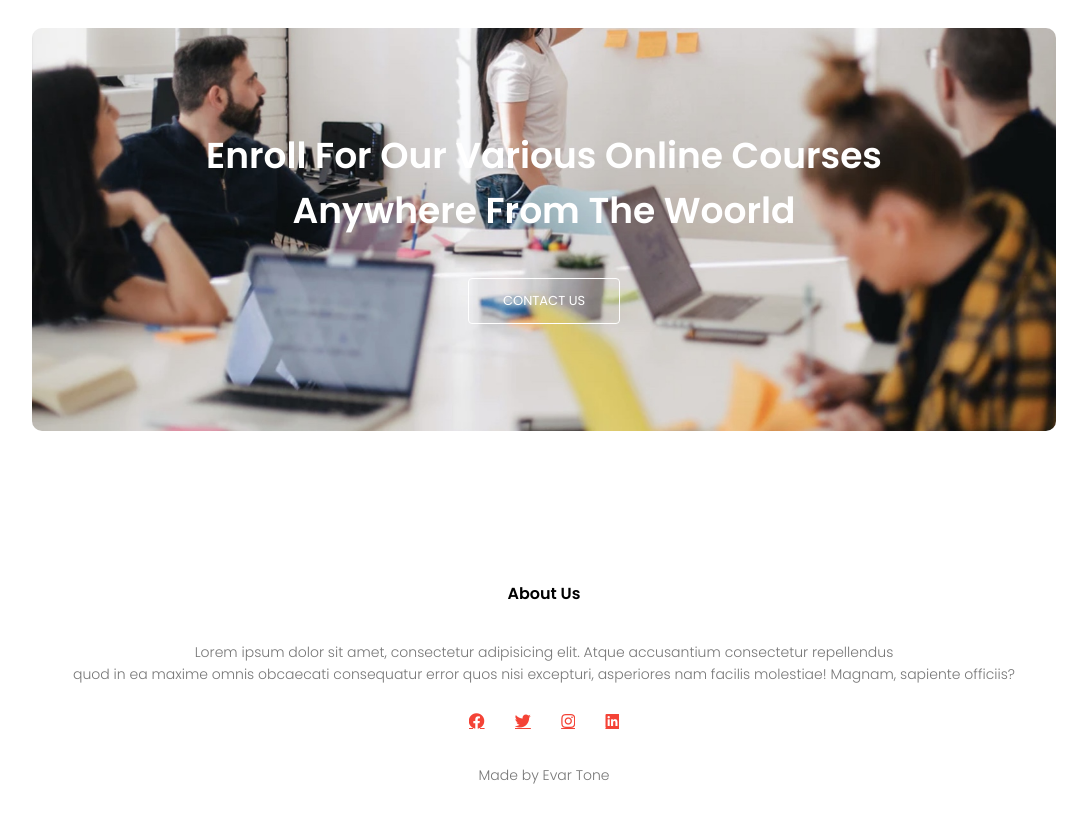
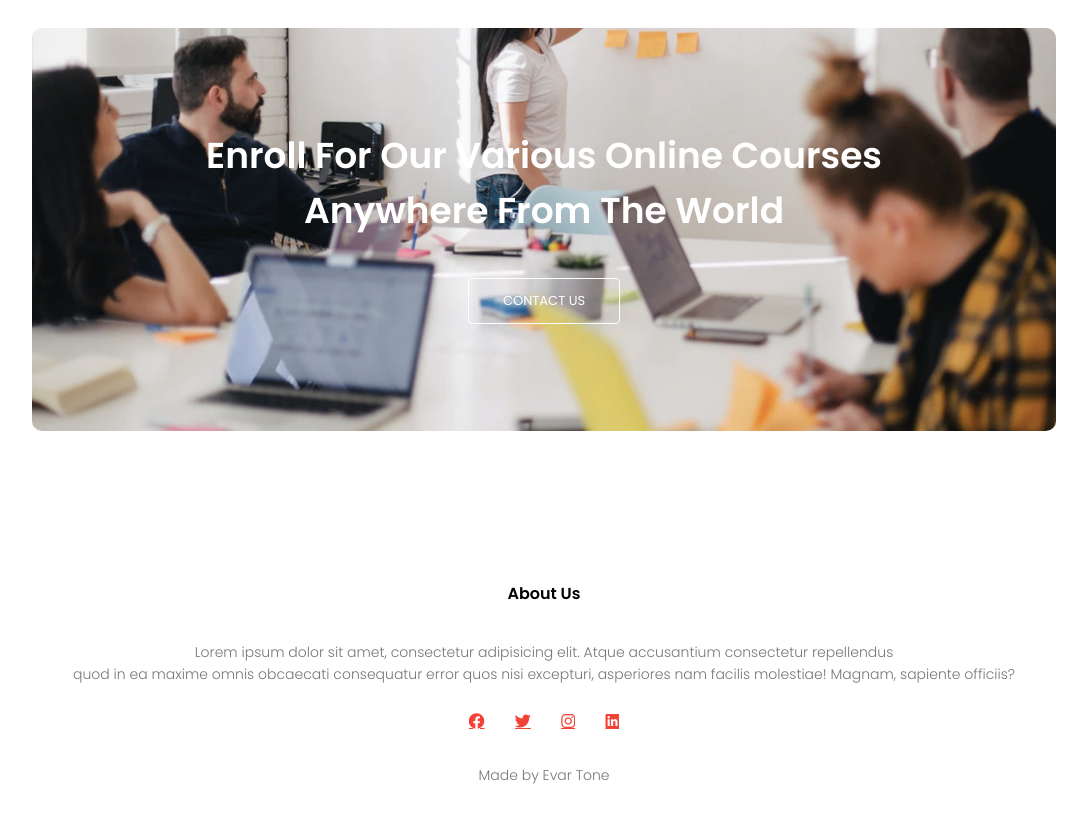
Before and after one commit to Evartone/html-css-js, a plain HTML site: page University site/index.html in a window 1280 px wide. Shown: the part 3460-4282 px from the top of the page, without its empty margins (96-1183 px from the left). Drawn offline with Linux system fonts and the light colour scheme.

Commit message:
Update index.html

```diff
--- a/University site/index.html
+++ b/University site/index.html
@@ -188,7 +188,7 @@
 
      <section class="cta">
 
-        <h1>Enroll For Our Various Online Courses <br> Anywhere From The Woorld </h1>
+        <h1>Enroll For Our Various Online Courses <br> Anywhere From The World </h1>
 
         <a href="" class="hero-btn">CONTACT US</a>
 
```
